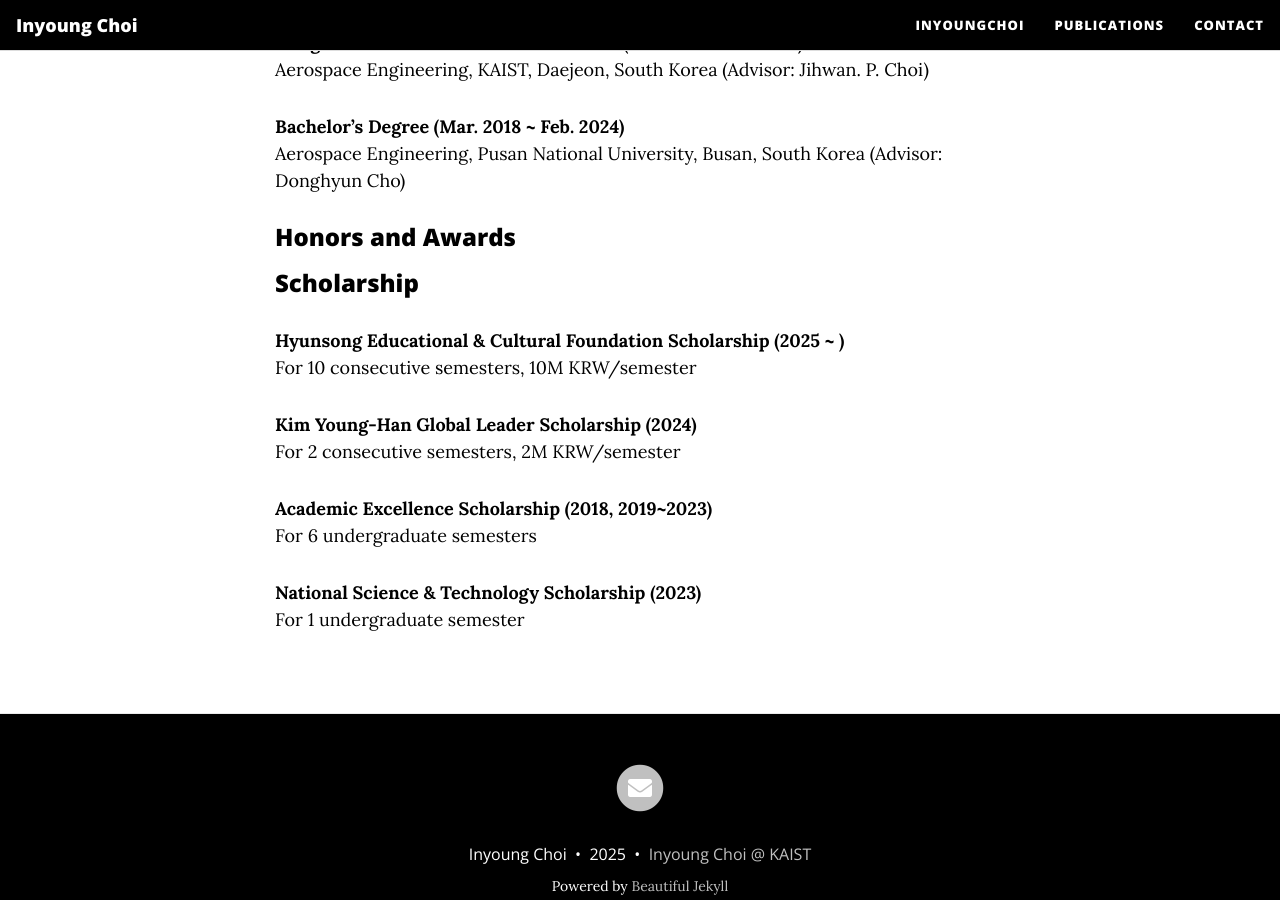
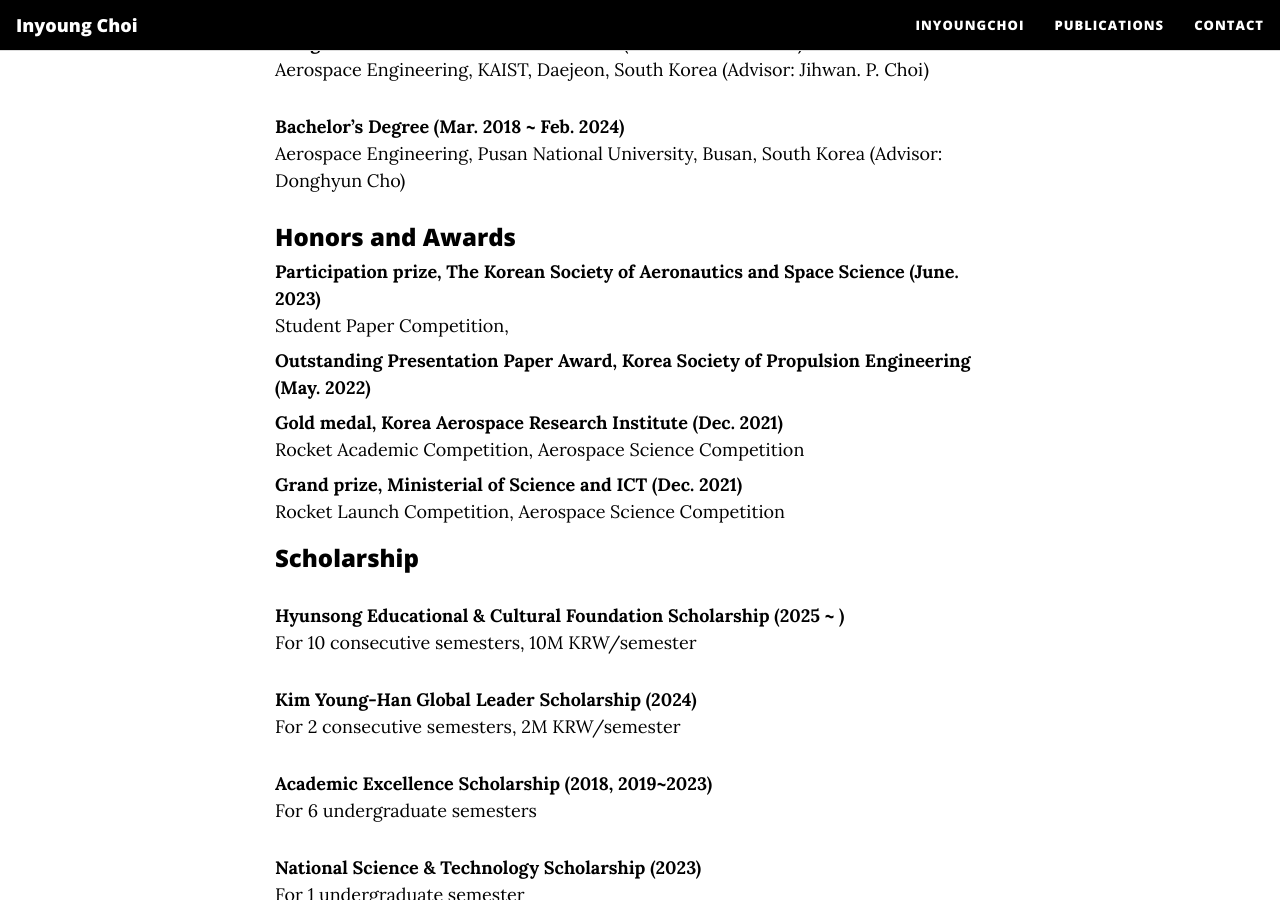
Before and after one commit to InyoungChoi-acai/InyoungChoi-acai.github.io, a Jekyll site: the page built from InyoungChoi.md, in a window 1280 px wide and 900 px high, scrolled down 661 px. Built offline with Jekyll 4.4.1, drawn with Linux system fonts in a browser that asks for light colours; nearby versions of some CDN libraries.

Commit message:
Update InyoungChoi.md

```diff
--- a/InyoungChoi.md
+++ b/InyoungChoi.md
@@ -17,7 +17,17 @@ Aerospace Engineering, Pusan National University, Busan, South Korea (Advisor: D
 
 
 ### Honors and Awards
+**Participation prize, The Korean Society of Aeronautics and Space Science (June. 2023)**<br>
+: Student Paper Competition,
 
+**Outstanding Presentation Paper Award, Korea Society of Propulsion Engineering (May. 2022)**<br>
+:
+
+**Gold medal, Korea Aerospace Research Institute (Dec. 2021)**<br>
+: Rocket Academic Competition, Aerospace Science Competition
+
+**Grand prize, Ministerial of Science and ICT (Dec. 2021)**<br>
+: Rocket Launch Competition, Aerospace Science Competition
 
 
 ### Scholarship
```
